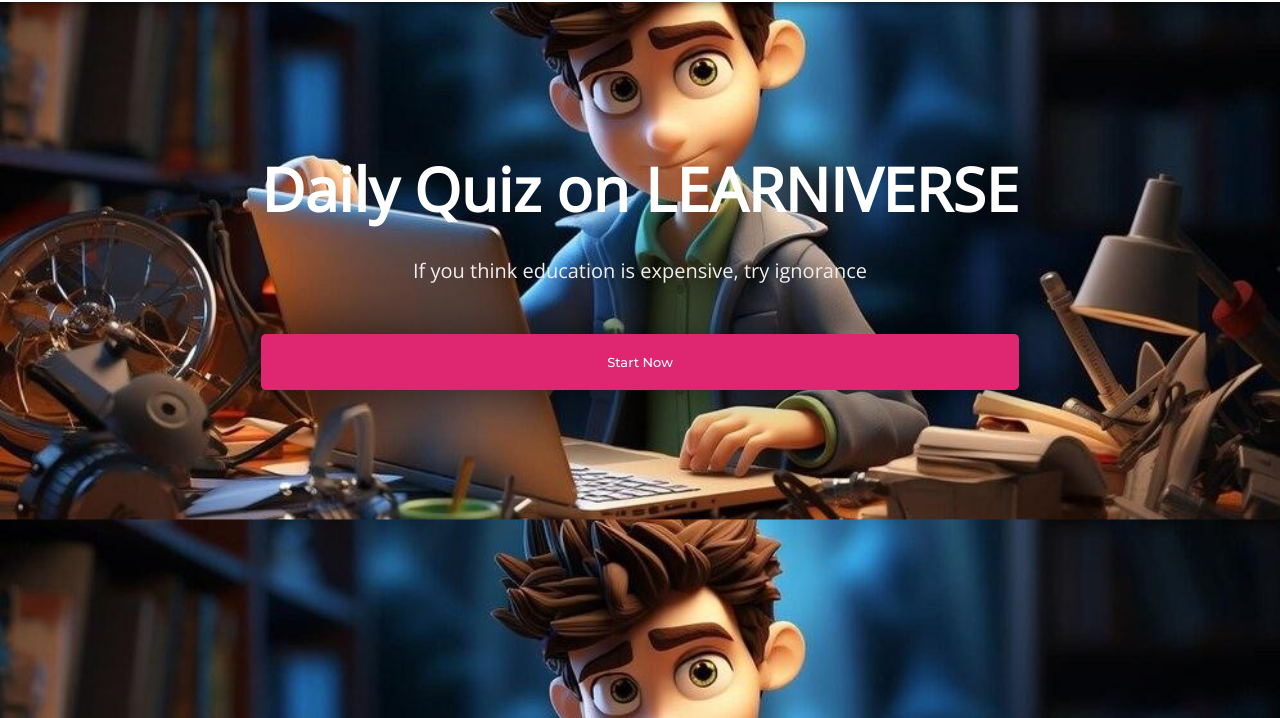
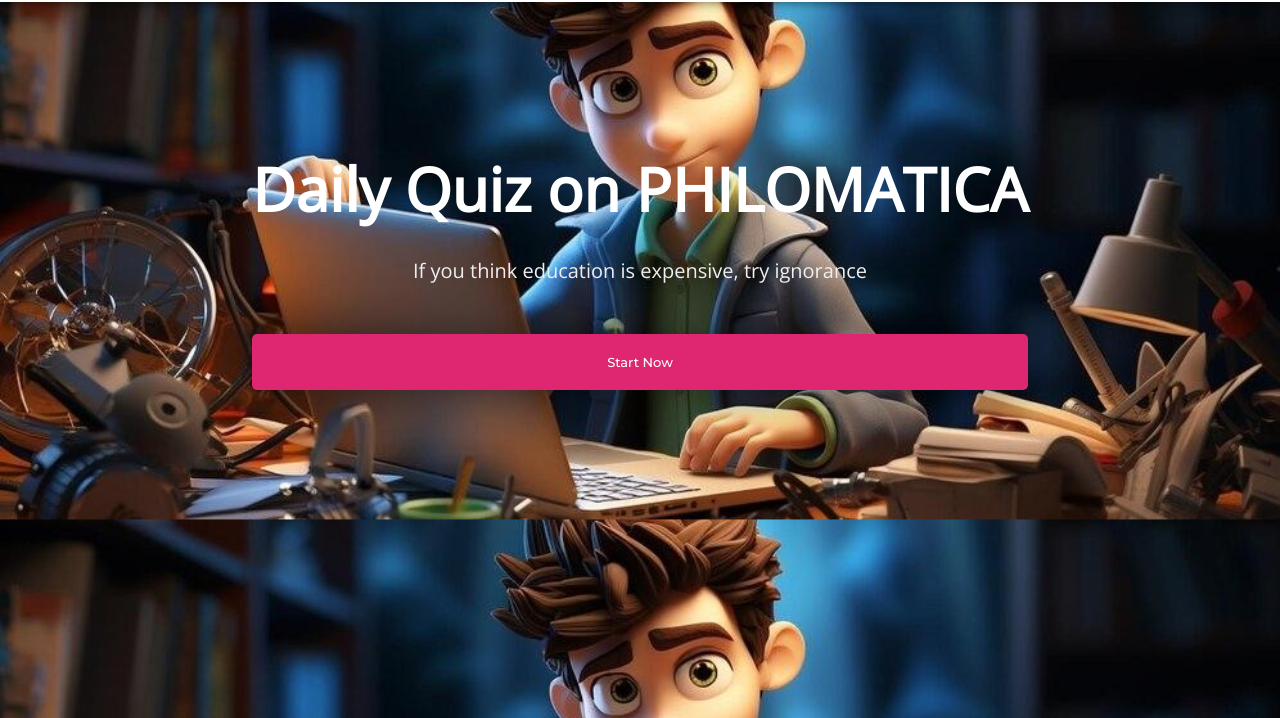
Before and after one commit to bnssaanirudh/PROJECT-1, a plain HTML site: page Philomatica/codes/subjects/quiz.html in a window 1280 px wide. Shown: the part 82-800 px from the top of the page. Drawn offline with nearby package versions, Linux system fonts and the light colour scheme.

Commit message:
Update quiz.html

```diff
--- a/Philomatica/codes/subjects/quiz.html
+++ b/Philomatica/codes/subjects/quiz.html
@@ -2,7 +2,7 @@
 <html>
 <head>
 	<link rel="shortcut icon" type="png" href="../images/icon/favicon.png">
-	<title>Quiz on LEARNIVERSE</title>
+	<title>Quiz on PHILOMATICA</title>
 	<link rel="stylesheet" type="text/css" href="quizStyle.css">
 	<script type="text/javascript" src="../script.js"></script>
 </head>
@@ -29,7 +29,7 @@
 
 <!-- MAIN Heading of Page -->
 	<div class="title" id="title">
-		<span>Daily Quiz on LEARNIVERSE</span>
+		<span>Daily Quiz on PHILOMATICA</span>
 		<div class="shortdesc"><br>
 			<p>If you think education is expensive, try ignorance</p>
 		</div>
```
